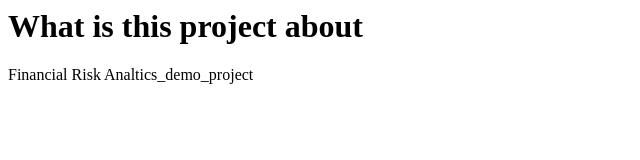
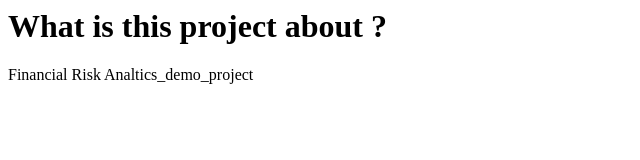
Before and after one commit to igaurav-git/fra_project_company_default, a plain HTML site: page index.html in a window 1280 px wide. Shown: the full height of the page, 0-640 px from the left. Drawn offline with Linux system fonts and the light colour scheme.

Commit message:
added ? to end the setence

```diff
--- a/index.html
+++ b/index.html
@@ -1,5 +1,5 @@
 <html>
 <title>This is our Website</title>
-<h1>What is this project about</h1>
+<h1>What is this project about ?</h1>
 <p> Financial Risk Analtics_demo_project</P>
 </html>
```
